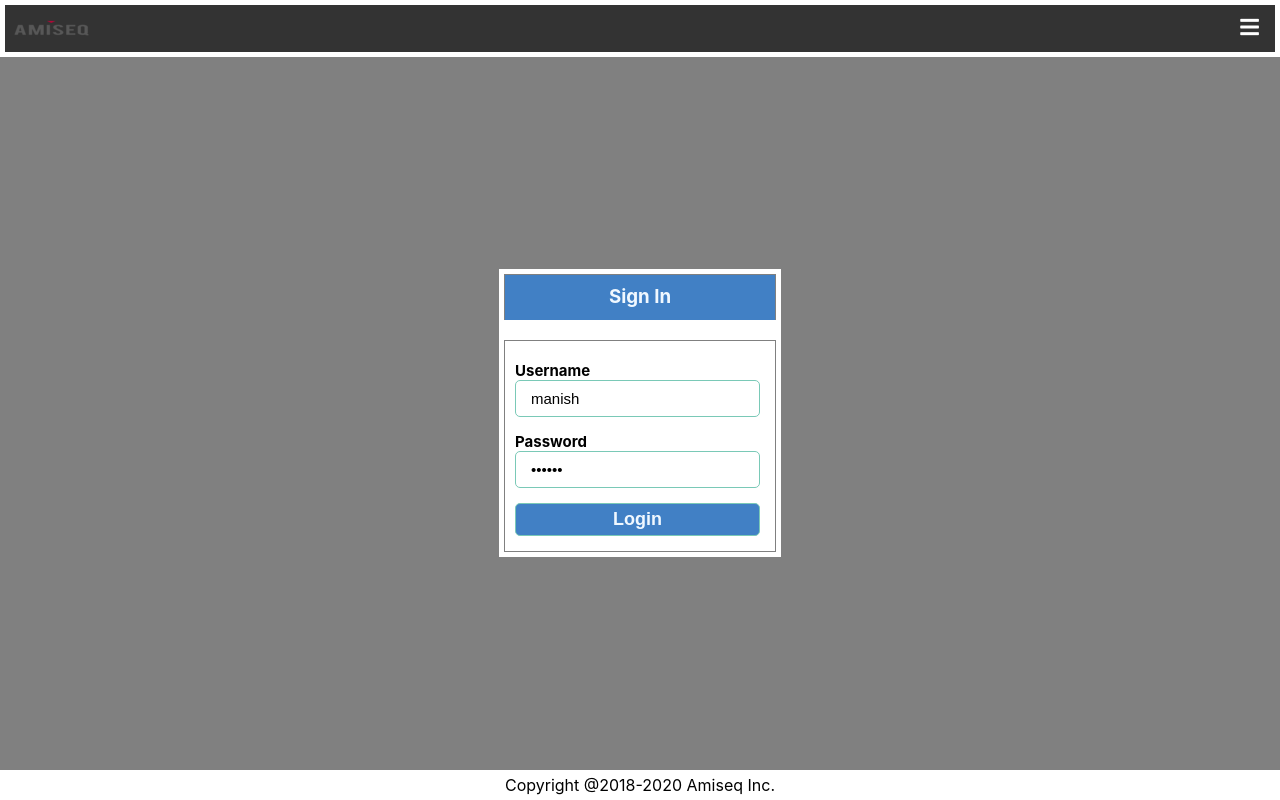
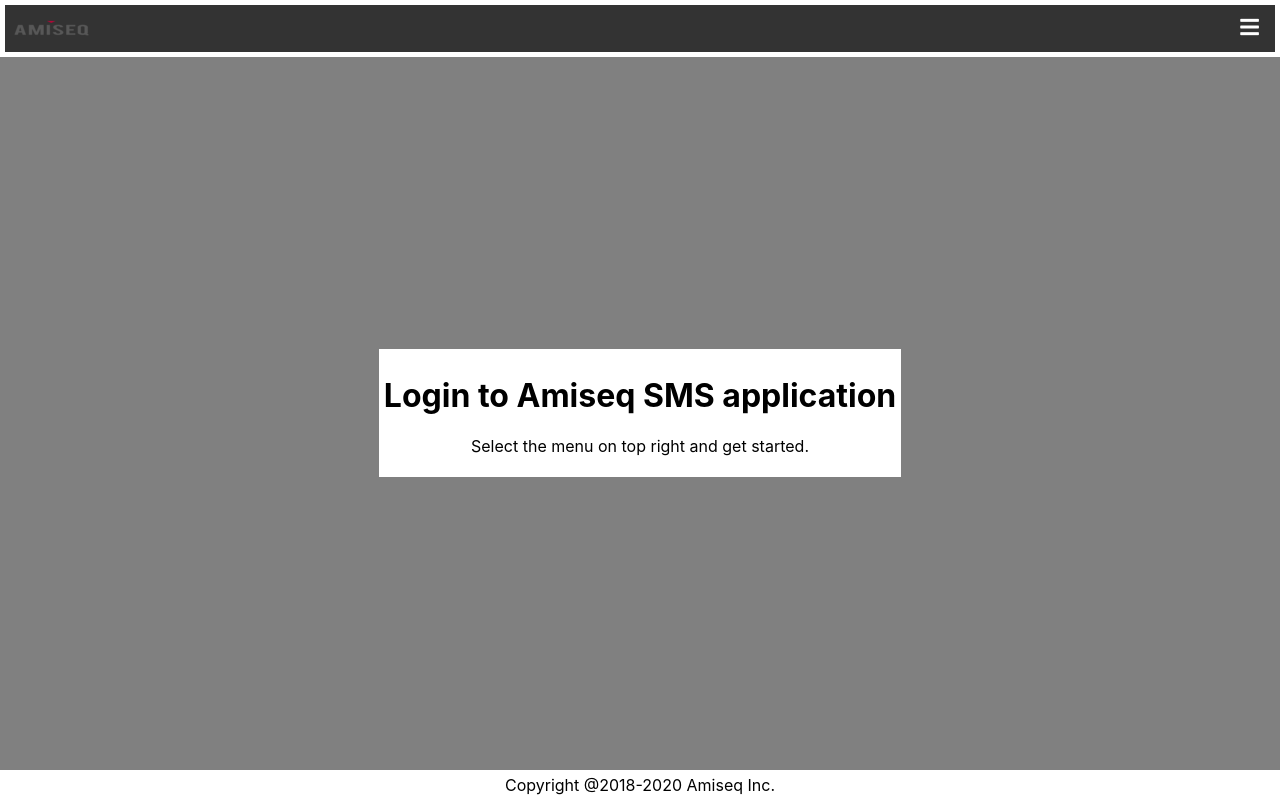
Before and after one commit to manishsijaria/amiseq-sms-html, a React (Create React App) app: page /logout in a window 1280 px wide. Built offline with nearby package versions, Linux system fonts and the light colour scheme; no server answers.

Commit message:
changed the router for logout page to AppPage

```diff
--- a/src/components/appPage.js
+++ b/src/components/appPage.js
@@ -1,8 +1,17 @@
 
 import React from 'react'
 //import '../css/overall-layout.css'
+import { connect } from 'react-redux'
+import { userActions } from '../_actions'
 
 export default class AppPage extends React.Component {
+    componentWillMount() {
+        const URL = this.props.match.url
+        const { dispatch } = this.props
+        if(URL.indexOf('/logout') !== -1) {
+            dispatch(userActions.logout())
+        }
+    }
     render() {
         return(
                 <div style = {{ textAlign: 'center'}}>
@@ -12,3 +21,8 @@
         )
     }
 }
+
+
+const connectedAppPage = connect()(AppPage)
+
+export {connectedAppPage as AppPage}
--- a/src/components/login.js
+++ b/src/components/login.js
@@ -10,22 +10,9 @@
     constructor(props) {
         super(props)
         this.state = {
-            username: 'manish',
-            password: 'manish',
+            username: '',
+            password: '',
             submitted: false
-        }
-    }
-
-
-    componentWillMount() {
-        const URL = this.props.match.url
-        const { dispatch, loggedIn, user } = this.props
-        if(URL.indexOf('/logout') !== -1) {
-            dispatch(userActions.logout())
-        } else { //login page, when pressing back button goes to login page, set the username of loggedin user.
-            if(loggedIn) {
-                this.setState({username: user.username})
-            }
         }
     }
 
@@ -43,12 +30,10 @@
         //alert(this.state.username + ' ' + this.state.password)
         const { username, password } = this.state
 
-
         const { dispatch } = this.props
         if(username && password) {
             dispatch(userActions.login(username,password))
         }
-
     }
 
     render() {
--- a/src/components/main.js
+++ b/src/components/main.js
@@ -1,6 +1,6 @@
 import React from 'react'
 import { Route, Switch} from 'react-router-dom'
-import  AppPage  from './appPage'
+import  { AppPage }  from './appPage'
 import  { Login } from './login'
 import { Register }  from './register'
 import { AddContact } from './addContact'
@@ -14,7 +14,7 @@
                 <Switch>
                     <Route exact path="/"  component={AppPage} />
                     <Route path="/login" component={Login} />
-                    <Route path="/logout" component={Login} />
+                    <Route path="/logout" component={AppPage} />
                     <Route path="/register@1234" component={Register} />
                     <Route path="/addcontact" component={AddContact}/>
                     <Route path="*" component={NotFound}/>
--- a/src/css/generic-form.css
+++ b/src/css/generic-form.css
@@ -28,7 +28,7 @@
 }
 
 .alert-success {
-    background-color: rgb(212,237,218);
+    background-color: rgb(117, 228, 143);
 }
 
 .alert-danger {
```
